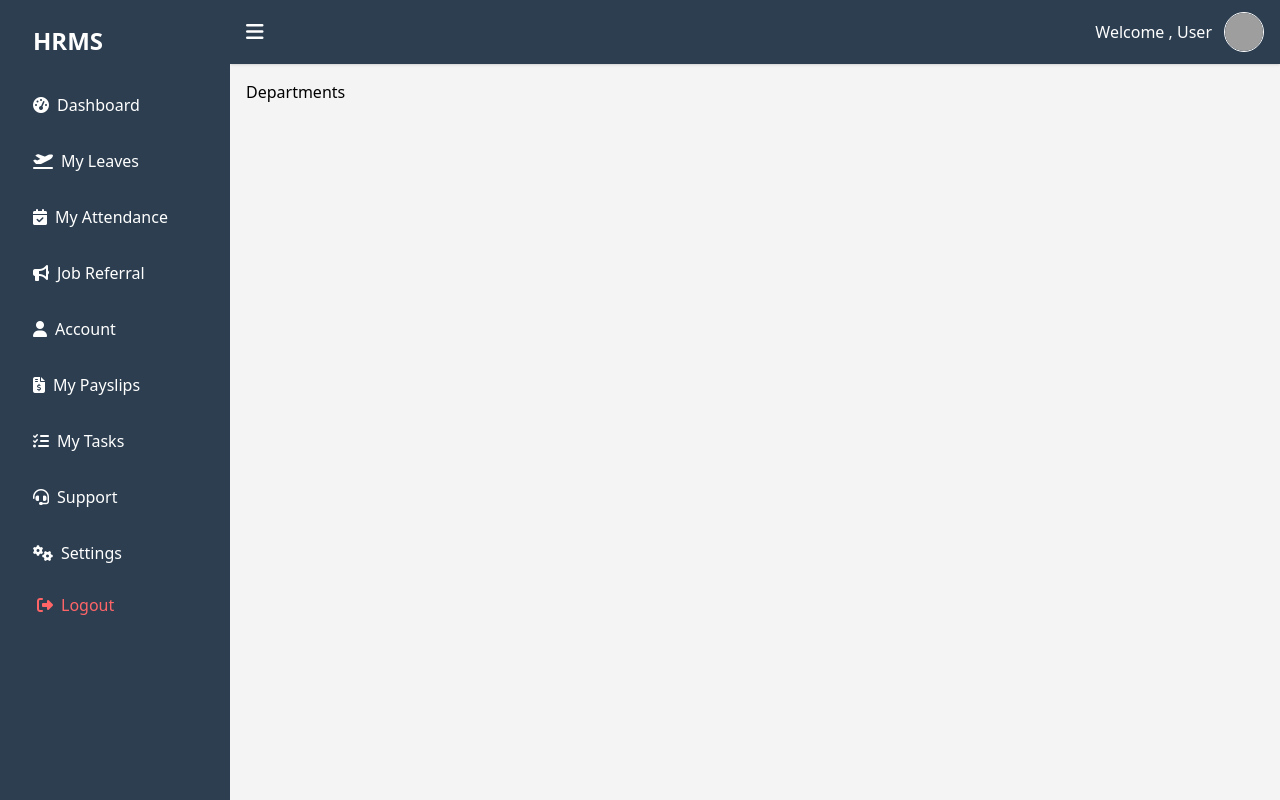
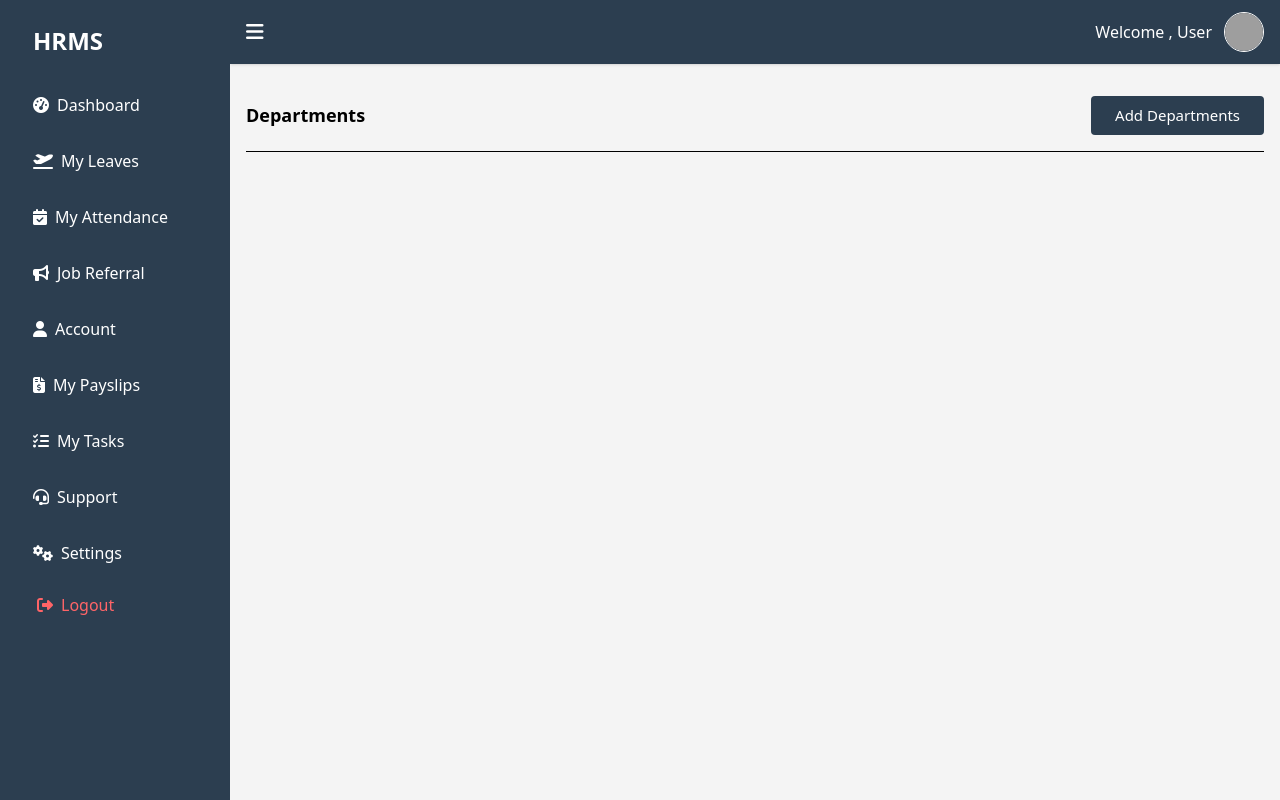
Before and after one commit to skillportweb/hrms-frontend, a React (Vite) app: page /departments in a window 1280 px wide. Built offline with nearby package versions, Linux system fonts and the light colour scheme; sample sign-in values are in the browser's storage; grey boxes are pictures that could not be loaded.

Commit message:
add Recruitment

```diff
--- a/src/Components/MainComponents/Departments.jsx
+++ b/src/Components/MainComponents/Departments.jsx
@@ -2,6 +2,14 @@ import React from 'react'
 
 export default function Departments() {
   return (
-    <div>Departments</div>
+    <>
+      <div class="flex justify-between items-center mb-4 mt-4">
+        <h1 class="text-lg font-semibold">Departments</h1>
+        <a class="text-white bg-[#2c3e50] px-6 py-2 rounded
+        hover:bg-[#43596f] transition text-[15px]"
+        href="#" data-discover="true">Add Departments</a>
+        </div>
+        <hr/>
+    </>
   )
 }
--- a/src/Components/MainComponents/Payroll.jsx
+++ b/src/Components/MainComponents/Payroll.jsx
@@ -2,6 +2,17 @@ import React from 'react'
 
 export default function Payroll() {
   return (
-    <div>Payroll</div>
+    <>
+      <div className="flex justify-between items-center mb-4 mt-4">
+        <h1 className="text-lg font-semibold">Payroll</h1>
+
+        <input
+          type="text"
+          placeholder="Search Name..."
+          className="px-4 py-2 rounded border border-gray-300 focus:outline-none focus:ring-2 focus:ring-[#2c3e50] transition text-[15px]"
+        />
+      </div>
+      <hr />
+    </>
   )
 }
--- a/vite.config.js
+++ b/vite.config.js
@@ -1,28 +1,9 @@
-// import { defineConfig } from 'vite'
-// import react from '@vitejs/plugin-react'
-// import tailwindcss from '@tailwindcss/vite'
-
-// // https://vite.dev/config/
-// export default defineConfig({
-//   plugins: [react(),tailwindcss()],
-
-// })
-
-
 import { defineConfig } from 'vite'
 import react from '@vitejs/plugin-react'
 import tailwindcss from '@tailwindcss/vite'
 
 // https://vite.dev/config/
 export default defineConfig({
-  plugins: [react(), tailwindcss()],
-  server: {
-    proxy: {
-      '/web/api/v1': {
-        target: 'http://localhost:3000',
-        changeOrigin: true,
-        rewrite: path => path.replace(/^\/web\/api\/v1/, '/web/api/v1'),
-      },
-    },
-  },
+  plugins: [react(),tailwindcss()],
+
 })
```
Also changed, not shown: 1 other file (tests, documents, lock files or other folders).
